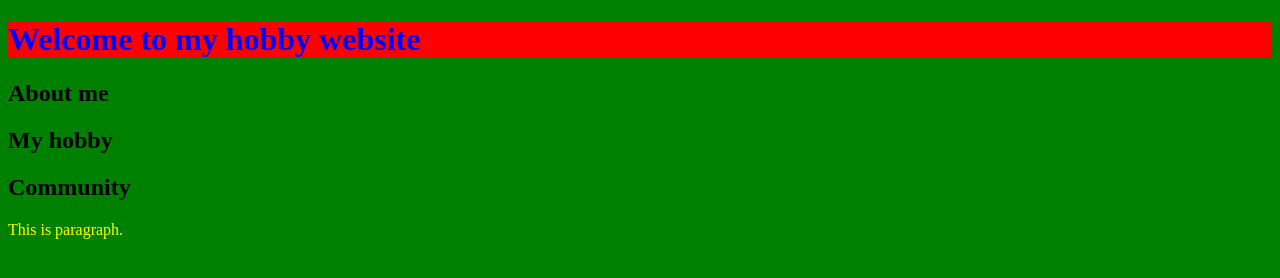
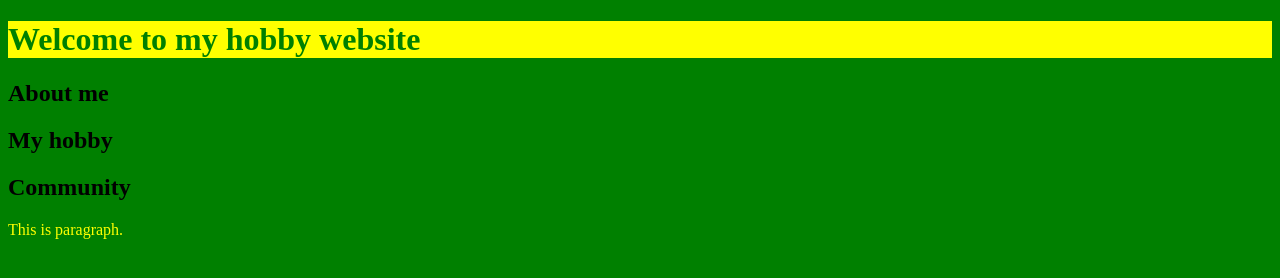
Before and after one commit to datorikaskanmu/my-second-web-page, a plain HTML site: page index.html in a window 1280 px wide. Drawn offline with Linux system fonts and the light colour scheme.

Commit message:
Update index.html

```diff
--- a/index.html
+++ b/index.html
@@ -3,7 +3,7 @@
 <html>
 <body style="background-color:green;">
 
-<h1 style="color:blue;background-color:red;">Welcome to my hobby website</h1>
+<h1 style="color:green;background-color:yellow;">Welcome to my hobby website</h1>
 <h2>About me</h2>
 <h2>My hobby</h2>
 <h2>Community</h2>
```
